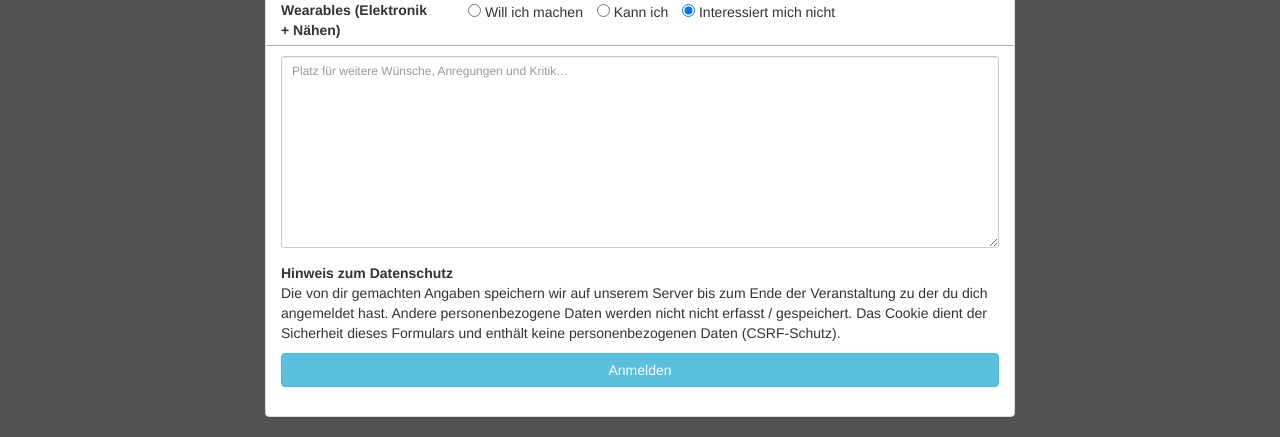
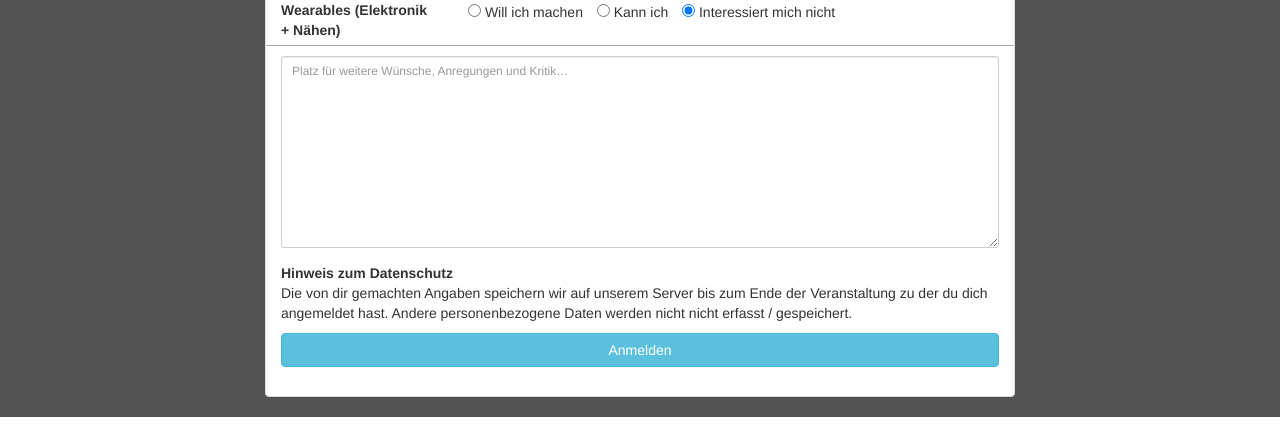
Before and after one commit to Eigenbaukombinat/regpage, a Django app: page /register/ in a window 1280 px wide. Shown: the part 774-1211 px from the top of the page. Run offline with Django 3.2, Linux system fonts and the light colour scheme; some libraries are stand-ins or nearby versions.

Commit message:
Update register_page.html

```diff
--- a/register/templates/register_page.html
+++ b/register/templates/register_page.html
@@ -159,7 +159,7 @@ Um bei unserer Veranstaltung am 23. Juni 2018 teilnehmen zu können, musst du di
                         <div class="row">
                             <div class="col-xs-12 col-sm-12 col-md-12">
 				    <strong>Hinweis zum Datenschutz</strong>
-				<p>Die von dir gemachten Angaben speichern wir auf unserem Server bis zum Ende der Veranstaltung zu der du dich angemeldet hast. Andere personenbezogene Daten werden nicht nicht erfasst / gespeichert. Das Cookie dient der Sicherheit dieses Formulars und enthält keine personenbezogenen Daten (CSRF-Schutz).
+				<p>Die von dir gemachten Angaben speichern wir auf unserem Server bis zum Ende der Veranstaltung zu der du dich angemeldet hast. Andere personenbezogene Daten werden nicht nicht erfasst / gespeichert.
 				    </p>
 				</div>
                         </div>
```
